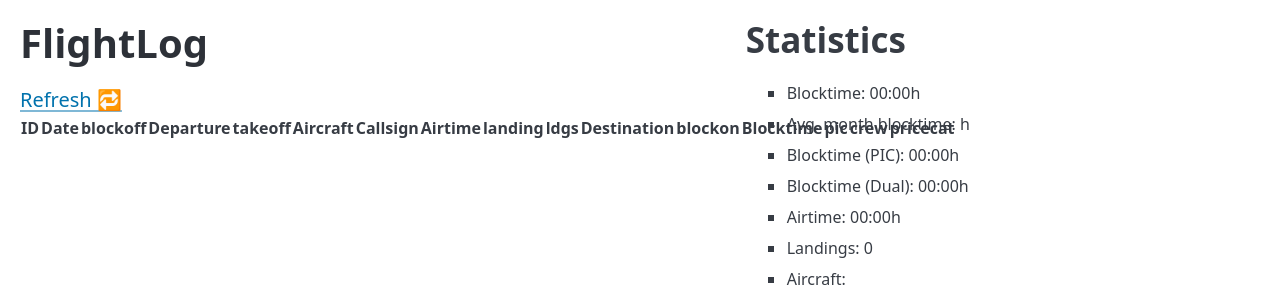
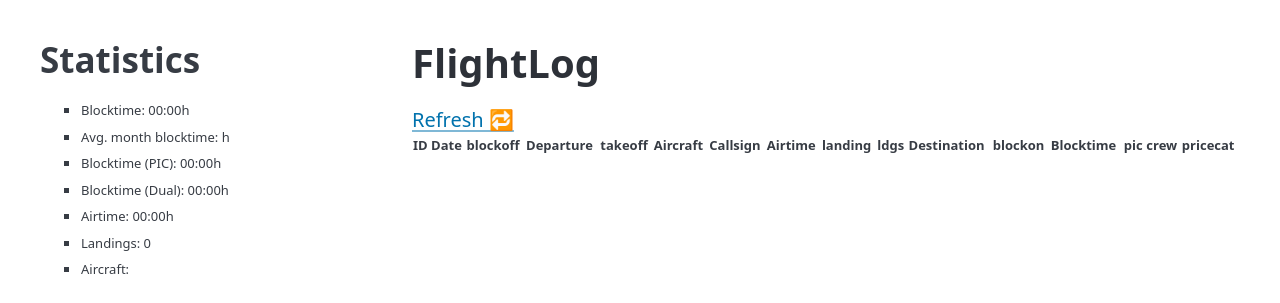
Before and after one commit to balert/aid-tool, a FastAPI app: page / in a window 1280 px wide. Shown: the top 303 px of the page. Run offline with FastAPI, Linux system fonts and the light colour scheme; lists and menus that the app fills with data are empty; some libraries are stand-ins or nearby versions.

Commit message:
responsive layout

```diff
--- a/templates/main.html
+++ b/templates/main.html
@@ -8,17 +8,27 @@
     <link rel="stylesheet" href="https://cdn.jsdelivr.net/npm/@picocss/pico@2/css/pico.min.css">
     <title>FlightLog</title>
     <style>
-        .grid {
+        .row {
             display: flex;
-            gap: 2rem;
+            flex-wrap: wrap;
         }
 
-        .left-column {
-            flex: 4;
+        .column-left {
+            flex: 3 1 30%;
+            padding: 1rem;
         }
 
-        .right-column {
-            flex: 3;
+        .column-right {
+            flex: 2 1 70%;
+            padding: 1rem;
+        }
+
+        @media (max-width: 768px) {
+
+            .column-left,
+            .column-right {
+                flex: 1 1 100%;
+            }
         }
 
         img {
@@ -27,15 +37,24 @@
             display: block;
             margin: 25px 5px;
         }
+
         th {
             font-weight: bold;
         }
-        td, th, li {
+
+        td,
+        th,
+        li {
             white-space: nowrap;
-            font-size:medium;
+            font-size: small;
             padding: 1px;
         }
-        table, td, th, div, img {
+
+        table,
+        td,
+        th,
+        div,
+        img {
             border: 0px solid red;
         }
     </style>
@@ -43,8 +62,25 @@
 
 <body>
     <main class="container-fluid">
-        <div class="grid">
-            <section class="left-column">
+        <div class="row">
+            <div class="column-left" style="padding: 1rem;">
+                <h2>Statistics</h2>
+                <ul>
+                    <li>Blocktime: {{ statistics["blocktime"] }}h</li>
+                    <li>Avg. month blocktime: {{ statistics["avg_blocktime_month"] }}h</li>
+                    <li>Blocktime (PIC): {{ statistics["blocktime_pic"] }}h</li>
+                    <li>Blocktime (Dual): {{ statistics["blocktime_dual"] }}h</li>
+                    <li>Airtime: {{ statistics["airtime"] }}h</li>
+                    <li>Landings: {{ statistics["landings"] }}</li>
+                    <li>Aircraft: {{ statistics["aircraft"] }}</li>
+                </ul>
+                <img src="/graph/bt_ac" style="max-width: 100%; height: auto;">
+                <img src="/graph/bt_ac?pic=1" style="max-width: 100%; height: auto;">
+                <img src="/graph/other" style="max-width: 100%; height: auto;">
+                <img src="/graph/bt_cs" style="max-width: 100%; height: auto;">
+                </section>
+            </div>
+            <div class="column-right" style="padding: 1rem;">
                 <h1>FlightLog</h1>
 
                 <a href="/refresh">Refresh &#x1F501;</a>
@@ -69,7 +105,8 @@
                     </tr>
                     {% for flight in data %}
                     <tr>
-                        <td><a href="/flight/{{ flight.tenant }}-{{ flight.flightid }}">{{ flight.tenant[:3] }} {{ flight.flightid }}</a></td>
+                        <td><a href="/flight/{{ flight.tenant }}-{{ flight.flightid }}">{{ flight.tenant[:3] }} {{
+                                flight.flightid }}</a></td>
                         <td>{{ flight.date.strftime('%d.%m.%Y') }}</td>
                         <td>{{ flight.blockoff }}</td>
                         <td>{{ flight.departure }}</td>
@@ -88,25 +125,9 @@
                     </tr>
                     {% endfor %}
                 </table>
-            </section>
-            <section class="right-column">
-                <h2>Statistics</h2>
-                <ul>
-                    <li>Blocktime: {{ statistics["blocktime"] }}h</li>
-                    <li>Avg. month blocktime: {{ statistics["avg_blocktime_month"] }}h</li>
-                    <li>Blocktime (PIC): {{ statistics["blocktime_pic"] }}h</li>
-                    <li>Blocktime (Dual): {{ statistics["blocktime_dual"] }}h</li>
-                    <li>Airtime: {{ statistics["airtime"] }}h</li>
-                    <li>Landings: {{ statistics["landings"] }}</li>
-                    <li>Aircraft: {{ statistics["aircraft"] }}</li>
-                </ul>
-                <img src="/graph/bt_ac" style="max-width: 100%; height: auto;">
-                <img src="/graph/bt_ac?pic=1" style="max-width: 100%; height: auto;">
-                <img src="/graph/other" style="max-width: 100%; height: auto;">
-                <img src="/graph/bt_cs" style="max-width: 100%; height: auto;">
-            </section>
+            </div>
+
         </div>
-    </main>
 </body>
 
 </html>
```
